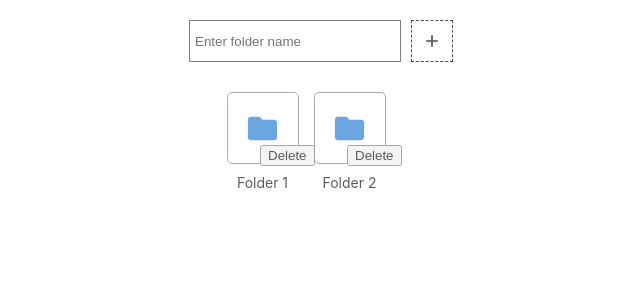
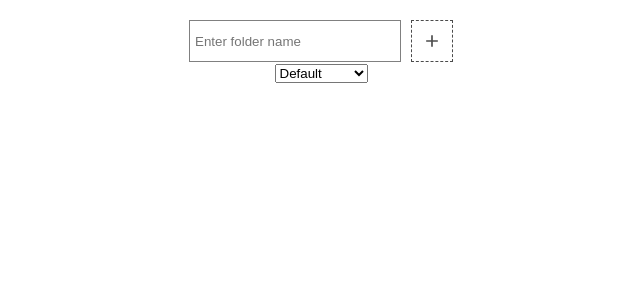
Before and after one commit to Farina03/folder-ui, a React (Create React App) app: page / in a window 1280 px wide. Shown: the top 300 px of the page, without its empty margins (319-959 px from the left). Built offline with nearby package versions, Linux system fonts and the light colour scheme.

Commit message:
color-change

```diff
--- a/src/components/Alert.jsx
+++ b/src/components/Alert.jsx
@@ -17,7 +17,8 @@ const Alert = ({setParent, alertTrigger, folders, setAlertTrigger, setFolders})
         tempObj[deletedFolderParent].child = newchildarray
         // console.log(folders)
         console.log(tempObj, "after")
-        folders = {...tempObj}
+        setFolders({...tempObj})
+        //folders = {...tempObj}
         console.log(folders, "copied-folder")
         setParent(deletedFolderParent)
         // setAlertTrigger("")
@@ -25,9 +26,9 @@ const Alert = ({setParent, alertTrigger, folders, setAlertTrigger, setFolders})
         //     ...tempObj
         // }))
     }
-    else {
-        setAlertTrigger("")
-    }
+    // else {
+    //     setAlertTrigger("")
+    // }
   }
   function handleCancel() {
     setAlertTrigger("")
--- a/src/components/Folders.jsx
+++ b/src/components/Folders.jsx
@@ -1,41 +1,82 @@
 import React, { useState, useEffect } from "react";
 import './folder.css'
 import FolderIcon from '@mui/icons-material/Folder';
-import Path from "./Path";
-import Alert from "./Alert";
 
 const Folders = ({parent, folders, setParent, setFolders}) =>{
-    const [alertTrigger, setAlertTrigger] = useState("")
-    function handleDelete(v) {
-        setAlertTrigger(v)
-        //confirm()
+    const [colorVal, setColorVal] = useState({Default:"#FFB534"})
+
+    function handleDelete(v, folders, setFolders) {
+        let x = window.confirm(`Are you sure you want to delete the folder ${folders[v].title}?`)
+        if(x) {
+            let tempObj = {...folders}
+            let deletedInfo = tempObj[v]
+            Object.keys(tempObj).map(id => {
+                if(tempObj[id].parent === v) {
+                    delete tempObj[id]
+                }
+            })
+
+            let deletedFolderParent = deletedInfo.parent
+            if(tempObj[deletedFolderParent]) {
+                let newchildarray = []
+                newchildarray = tempObj[deletedFolderParent].child.filter(item => item !== v)
+                tempObj[deletedFolderParent].child = newchildarray
+                console.log(tempObj, "after")
+            }
+            delete tempObj[v]
+            setFolders({...tempObj})
+        }
     }
+    function handleColor(event, setFolders, v) {
+        const {value} = event.target
+        setColorVal(prevColor => {
+            return (
+                {...prevColor,
+                [v]: value}
+            )
+        })
+        setFolders(item => {
+            let tempObj = item[v]
+            tempObj.color = value
+            return(
+                {
+                    ...item,
+                    [v]: tempObj
+                }
+            )
+        })
+    }
+
     return (
             <div>
                 {console.log(folders, "initial")}
-                {alertTrigger !== "" ?
-                <Alert setParent={setParent} alertTrigger={alertTrigger} folders={folders}
-                        setAlertTrigger={setAlertTrigger} setFolders={setFolders}/> :
                 <div className="folder-outer-div">
                     {Object.keys(folders).map((v)=>{
                         let thisFolder = folders[v];
                         if(thisFolder.parent !== parent) return null;
                         return (
-                            <div className='folder-div'>
+                            <div className='folder-div' key={v}>
+                                <div className="color-div">
+                                    <select id={v} value={colorVal[v] || colorVal.Default} onChange={(event) => handleColor(event, setFolders, v)}>
+                                        <option value="green">Green</option>
+                                        <option value="#5D3587">Purple</option>
+                                        <option value="#3887BE">Blue</option>
+                                        <option value="#FFB534">Default</option>
+                                    </select>
+                                </div>
                                 <div className="delete-div">
-                                    <button className="delete-alert-btn"
-                                            name={v} onClick={() => handleDelete(v)}>Delete</button>
+                                    <button className="delete-alert-btn" name={v}
+                                            onClick={() => handleDelete(v, folders, setFolders)}>Delete</button>
                                 </div>
-                                <div className='folder' onClick={()=>{setParent(v);}}>
-                                    <FolderIcon color='primary' fontSize='large'/>
+                                <div className='folder' onClick={()=>{setParent(v)}}>
+                                        <FolderIcon style={{color: colorVal[v] || colorVal.Default}} fontSize='large'/>
                                 </div>
                                 <div className='title'> {thisFolder.title} </div>
                             </div>
                         )
                     })}
-                </div>}
+                </div>
             </div>
-
     )
 }
 
--- a/src/components/MainPage.jsx
+++ b/src/components/MainPage.jsx
@@ -9,11 +9,13 @@ const MainPage = () => {
     const [parent, setParent] = useState(0)
     const [folderName, setFolderName] = useState("")
     const [folders, setFolders] = useState({
-        id1: {id: "id1", title: 'Folder 1', parent: 0, child: []},
-        id2: {id: "id2", title: 'Folder 2', parent: 0, child: ['id3']},
-        id3: {id: "id3", title: 'Folder 2.1', parent: 'id2', child: ['id5']},
-        id5: {id: "id5", title: 'Folder 2.1.1', parent: 'id3', child: []},
+        // id1: {id: "id1", title: 'Folder 1', parent: 0, child: []},
+        // id2: {id: "id2", title: 'Folder 2', parent: 0, child: ['id3']},
+        // id3: {id: "id3", title: 'Folder 2.1', parent: 'id2', child: ['id5']},
+        // id5: {id: "id5", title: 'Folder 2.1.1', parent: 'id3', child: []},
     });
+    const [currentFolders, setCurrentFolders] = useState({})
+    const [selectedOption, setSelectedOption] = useState("default")
 
     function handleCreate() {
         if(folderName !== '') {
@@ -29,30 +31,80 @@ const MainPage = () => {
                     id: newId,
                     title: folderName,
                     parent: parent,
-                    child: []
+                    child: [],
+                    color: "Default"
                 }
             })
+            setFolderName("");
         }
-
     }
     function handleFolderName(event) {
         setFolderName(event.target.value)
+    }
+    function sortedObject(foldersTitleArray) {
+        let tempObj = {}
+        foldersTitleArray.map(item => {
+            tempObj = {...tempObj,
+                        [item[1]]: folders[item[1]]}
+            // setCurrentFolders({
+            //     ...currentFolders,
+            //     [item[1]]: folders[item[1]]
+            // })
+            // return {...tempObj,
+            //         [item[1]]: folders[item[1]]}
+        })
+        console.log(tempObj, "temp")
+        setCurrentFolders({...tempObj})
+        console.log(currentFolders, "sorted temp obj")
+    }
+    function sorter(opt, folders, parent) {
+        setSelectedOption(opt)
+        let foldersTitleArray = []
+        // foldersTitleArray = Object.keys(folders).map(item => {
+        //     if(folders[item].parent === parent) return [folders[item].title, folders[item].id]
+        // })
+        Object.keys(folders).map(item => {
+            if(folders[item].parent === parent)
+                foldersTitleArray = [...foldersTitleArray, [folders[item].title, folders[item].id]]
+        })
+        //if(selectedOption === "default") console.log(foldersTitleArray)
+        opt === "asc" ? foldersTitleArray.sort() :
+        foldersTitleArray.sort().reverse()
+        sortedObject(foldersTitleArray)
+        //.filter(item => folders[item].parent === parent)
+        // let foldersTitleArray = []
+        // foldersIdArray.forEach(item => {
+        //     foldersTitleArray.push(folders[item].title)
+        // })
+        console.log(foldersTitleArray, opt)
     }
 
     return (
         <div className='main-page'>
             <div className='input-div'>
-                <input className='input-field' type='text' onChange={handleFolderName} placeholder='Enter folder name'/>
+                <input className='input-field' type='text' value={folderName}
+                    onChange={(event) => handleFolderName(event)}
+                    onKeyDown={(event) => {
+                        if(event.key === "Enter") {handleCreate()}
+                    }}
+                    placeholder='Enter folder name'/>
                 <AddButton handleClick={handleCreate}/>
+            </div>
+            <div className='sort-options-div'>
+                <select value={selectedOption} onChange={(event) => sorter(event.target.value, folders, parent)}>
+                    <option value="default">Default</option>
+                    <option value="asc">Ascending</option>
+                    <option value="desc">Descending</option>
+                </select>
+
             </div>
             <div className='folder-div'>
                 <Path parent={parent} folders={folders} setParent={setParent} />
-                <Folders parent={parent} folders={folders} setParent={setParent} setFolders={setFolders}/>
+                <Folders parent={parent} folders={folders} setParent={setParent}
+                        setFolders={setFolders} sorterfunction={sorter}/>
             </div>
         </div>
-
     )
-
 }
 
 export default MainPage
--- a/src/components/Path.jsx
+++ b/src/components/Path.jsx
@@ -19,10 +19,10 @@ const Path = ({parent, folders, setParent}) => {
             {path.reverse().map(item => {
                 return (
                     <div >
-                        {item === 0 ? <div className='crumb' onClick={() => setParent(0)}>Root</div> :
+                        {item === 0 ? <div key={item.id} className='crumb' onClick={() => setParent(0)}>Root</div> :
                         <div className='breadcrumb-div'>
                         <div>{`>`}</div>
-                        <div className='crumb' onClick={() => handleNavigation(item, setParent)}>{`${item.title}`}</div>
+                        <div key={item.id} className='crumb' onClick={() => handleNavigation(item, setParent)}>{`${item.title}`}</div>
 
                         </div>}
                     </div>
```
